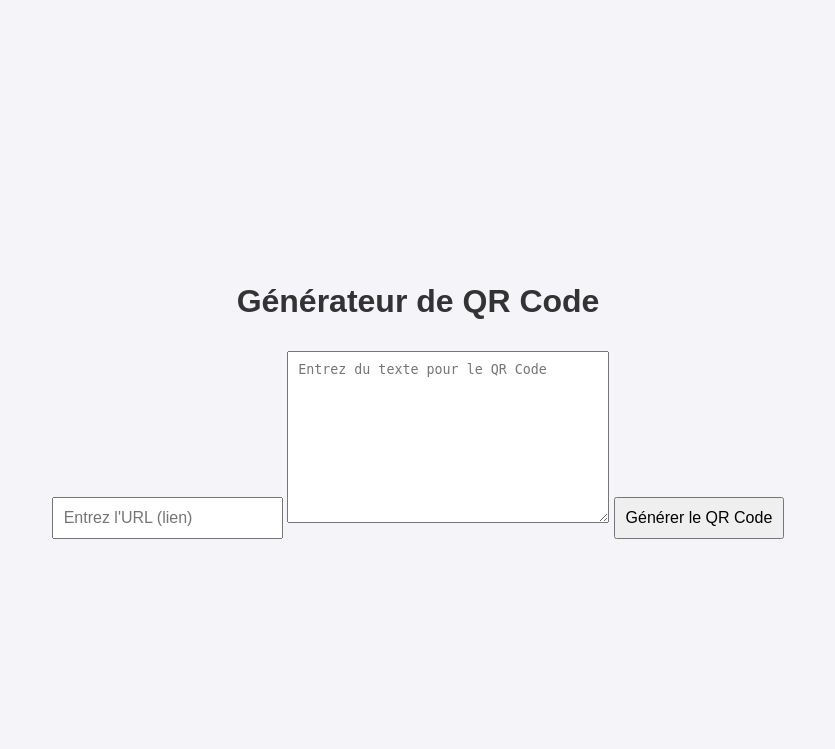
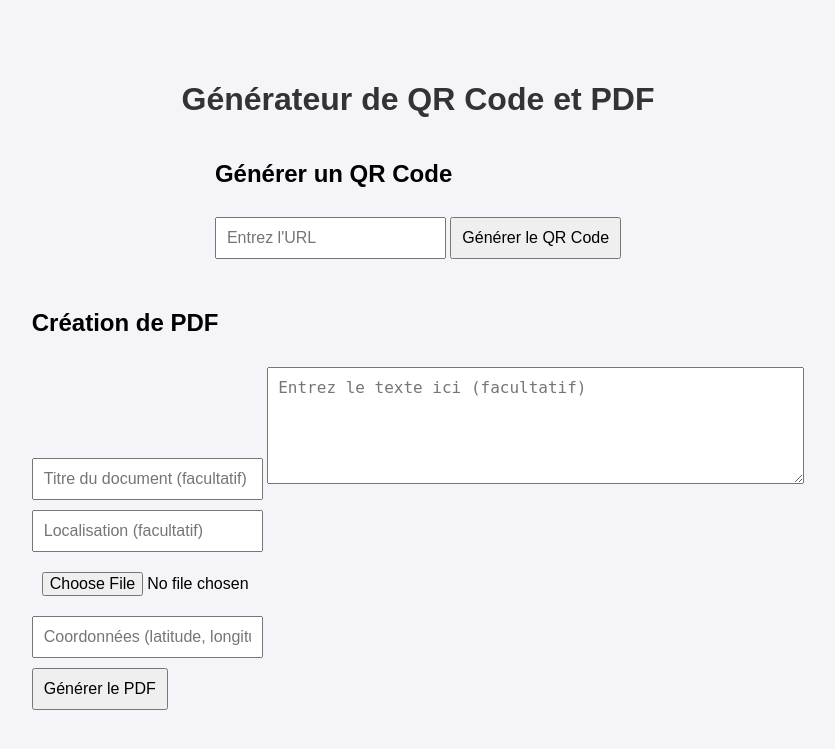
Before and after one commit to RomainSyper/QR_Code_Generator, a Flask app: page / in a window 1280 px wide. Shown: the top 749 px of the page, without its empty margins (222-1057 px from the left). Run offline with Flask 3, Linux system fonts and the light colour scheme.

Commit message:
Rebuild all

```diff
--- a/app.py
+++ b/app.py
@@ -1,66 +1,134 @@
-from flask import Flask, render_template, request, send_from_directory
+from flask import Flask, render_template, request, send_from_directory, redirect, url_for
 import qrcode
+from fpdf import FPDF
 import os
-from fpdf import FPDF
+import uuid
+import googlemaps
+import requests
+from werkzeug.utils import secure_filename
 
+# Configuration de Flask
 app = Flask(__name__)
 
-# Crée un dossier static si nécessaire
-if not os.path.exists('static'):
-    os.makedirs('static')
+# Dossier temporaire pour stocker les fichiers générés
+UPLOAD_FOLDER = 'static/uploads'
+if not os.path.exists(UPLOAD_FOLDER):
+    os.makedirs(UPLOAD_FOLDER)
 
-@app.route('/', methods=['GET', 'POST'])
+app.config['UPLOAD_FOLDER'] = UPLOAD_FOLDER
+app.config['ALLOWED_EXTENSIONS'] = {'png', 'jpg', 'jpeg', 'gif'}
+
+# Google Maps API key (assure-toi de la configurer dans ton projet Google Cloud)
+GMAPS_API_KEY = 'VOTRE_API_KEY_GOOGLE_MAPS'
+gmaps = googlemaps.Client(key=GMAPS_API_KEY)
+
+# Fonction pour vérifier l'extension des fichiers téléchargés (pour images)
+def allowed_file(filename):
+    return '.' in filename and filename.rsplit('.', 1)[1].lower() in app.config['ALLOWED_EXTENSIONS']
+
+# Route principale
+@app.route('/')
 def index():
-    error = None
-    qr_code_path = None  # Pour stocker le chemin du QR Code généré
-    pdf_path = None  # Pour stocker le chemin du PDF généré
-    if request.method == 'POST':
-        url = request.form.get('url')  # Récupère l'URL (si c'est un lien)
-        text = request.form.get('text')  # Récupère le texte (si c'est du texte)
+    return render_template('index.html')
 
-        if url:  # Si une URL a bien été soumise
-            try:
-                # Créer le QR code pour l'URL
-                qr = qrcode.make(url)
-                qr_code_filename = 'qrcode_url.png'
-                qr_path = os.path.join('static', qr_code_filename)
-                qr.save(qr_path)
+# Route pour générer le QR code à partir d'une URL
+@app.route('/generate_qr', methods=['POST'])
+def generate_qr():
+    url = request.form.get('url')
+    if url:
+        # Créer le QR code pour l'URL
+        qr = qrcode.make(url)
+        qr_code_filename = f"{uuid.uuid4().hex}.png"
+        qr_path = os.path.join(app.config['UPLOAD_FOLDER'], qr_code_filename)
+        qr.save(qr_path)
 
-                # Le chemin du QR code sera utilisé pour l'affichage et le téléchargement
-                qr_code_path = qr_code_filename
-            except Exception as e:
-                error = f"Erreur lors de la génération du QR code pour l'URL : {e}"
-        elif text:  # Si du texte a été soumis
-            try:
-                # Créer le QR code pour le texte
-                qr = qrcode.make(text)
-                qr_code_filename = 'qrcode_text.png'
-                qr_path = os.path.join('static', qr_code_filename)
-                qr.save(qr_path)
+        return render_template('result.html', qr_code=qr_code_filename)
+    else:
+        return "L'URL ne peut pas être vide."
 
-                # Créer un PDF avec le texte
-                pdf = FPDF()
-                pdf.add_page()
-                pdf.set_font("Arial", size=12)
-                pdf.multi_cell(0, 10, text)
-                pdf_filename = 'texte.pdf'
-                pdf_path = os.path.join('static', pdf_filename)
-                pdf.output(pdf_path)
+# Route pour la création du PDF avec texte, photo, localisation et Google Map
+@app.route('/generate_pdf', methods=['POST'])
+def generate_pdf():
+    title = request.form.get('title')
+    text = request.form.get('text')
+    location = request.form.get('location')
+    photo = request.files.get('photo')
+    map_location = request.form.get('map_location')  # Ce sera un point (latitude, longitude)
 
-                # Le chemin du QR code et du PDF sera utilisé pour l'affichage et le téléchargement
-                qr_code_path = qr_code_filename
-                pdf_path = pdf_filename
-            except Exception as e:
-                error = f"Erreur lors de la génération du QR code ou du PDF : {e}"
-        else:
-            error = "Veuillez entrer soit un lien, soit un texte."
+    # Créer le PDF
+    pdf = FPDF()
+    pdf.add_page()
+    pdf.set_font("Arial", size=12)
 
-    return render_template('index.html', error=error, qr_code=qr_code_path, pdf_file=pdf_path)
+    # Ajouter le titre du document
+    if title:
+        pdf.set_font("Arial", 'B', 16)
+        pdf.cell(200, 10, title, ln=True, align='C')
 
+    # Ajouter le texte
+    if text:
+        pdf.set_font("Arial", size=12)
+        pdf.multi_cell(0, 10, text)
+
+    # Ajouter la localisation (si fournie)
+    if location:
+        pdf.ln(10)
+        pdf.set_font("Arial", 'I', 12)
+        pdf.cell(200, 10, f"Localisation : {location}", ln=True)
+
+    # Ajouter l'image (si une photo est fournie)
+    if photo and allowed_file(photo.filename):
+        filename = secure_filename(photo.filename)
+        filepath = os.path.join(app.config['UPLOAD_FOLDER'], filename)
+        photo.save(filepath)
+        pdf.ln(10)
+        pdf.image(filepath, x=10, y=pdf.get_y(), w=100)  # Ajuster selon la taille de l'image
+
+    # Ajouter une image de Google Maps pour la localisation (si fournie)
+    if map_location:
+        lat, lng = map_location.split(",")
+        map_url = f"https://maps.googleapis.com/maps/api/staticmap?center={lat},{lng}&zoom=14&size=400x400&markers={lat},{lng}&key={GMAPS_API_KEY}"
+        map_image_filename = f"{uuid.uuid4().hex}.png"
+        map_image_path = os.path.join(app.config['UPLOAD_FOLDER'], map_image_filename)
+
+        # Télécharger l'image de la carte
+        map_response = requests.get(map_url)
+        with open(map_image_path, 'wb') as f:
+            f.write(map_response.content)
+
+        pdf.ln(10)
+        pdf.image(map_image_path, x=10, y=pdf.get_y(), w=100)  # Ajuster selon la taille de l'image
+
+    # Enregistrer le PDF dans un fichier temporaire
+    pdf_filename = f"{uuid.uuid4().hex}.pdf"
+    pdf_output_path = os.path.join(app.config['UPLOAD_FOLDER'], pdf_filename)
+    pdf.output(pdf_output_path)
+
+    # Supprimer les fichiers après utilisation
+    if photo and allowed_file(photo.filename):
+        os.remove(filepath)
+
+    if map_location:
+        os.remove(map_image_path)
+
+    return render_template('result.html', pdf_filename=pdf_filename)
+
+# Route pour télécharger un fichier (PDF ou image)
 @app.route('/download/<filename>')
 def download(filename):
-    # Le fichier sera envoyé depuis le répertoire 'static'
-    return send_from_directory('static', filename, as_attachment=True)
+    return send_from_directory(app.config['UPLOAD_FOLDER'], filename, as_attachment=True)
+
+# Suppression des fichiers après téléchargement
+@app.after_request
+def after_request(response):
+    try:
+        if request.endpoint == 'download':
+            filename = request.view_args['filename']
+            filepath = os.path.join(app.config['UPLOAD_FOLDER'], filename)
+            os.remove(filepath)
+    except Exception as e:
+        print(f"Erreur lors de la suppression du fichier: {e}")
+    return response
 
 if __name__ == "__main__":
-    app.run(debug=True, host="0.0.0.0", port=10000)
+    app.run(debug=True)
--- a/requirements.txt
+++ b/requirements.txt
@@ -1,9 +1,13 @@
 altgraph==0.17.4
 blinker==1.9.0
+certifi==2025.1.31
+charset-normalizer==3.4.1
 click==8.1.8
 Flask==3.1.0
 fpdf==1.7.2
+googlemaps==4.10.0
 gunicorn==23.0.0
+idna==3.10
 itsdangerous==2.2.0
 Jinja2==3.1.6
 macholib==1.16.3
@@ -13,5 +17,7 @@ pillow==11.1.0
 pyinstaller==6.12.0
 pyinstaller-hooks-contrib==2025.2
 qrcode==8.1
+requests==2.32.3
 setuptools==78.1.0
+urllib3==2.3.0
 Werkzeug==3.1.3
--- a/templates/index.html
+++ b/templates/index.html
@@ -3,7 +3,7 @@
 <head>
     <meta charset="UTF-8">
     <meta name="viewport" content="width=device-width, initial-scale=1.0">
-    <title>Générateur de QR Code</title>
+    <title>Générateur de QR Code et PDF</title>
     <style>
         body {
             font-family: Arial, sans-serif;
@@ -18,69 +18,45 @@
         h1 {
             color: #333;
         }
-        input, button {
+        input, textarea, button {
             padding: 10px;
             font-size: 1rem;
             margin-top: 10px;
         }
-        .error {
-            color: red;
-            margin-top: 10px;
-        }
-        .qr-code {
-            margin-top: 20px;
-        }
-        .download-btn {
-            margin-top: 10px;
-            padding: 10px 20px;
-            font-size: 1rem;
-            background-color: #4CAF50;
-            color: white;
-            border: none;
-            cursor: pointer;
-        }
-        .download-btn:hover {
-            background-color: #45a049;
-        }
-        textarea {
-            width: 300px;
-            height: 150px;
-            margin-top: 10px;
-            padding: 10px;
-            resize: vertical;
+        .section {
+            margin-bottom: 30px;
         }
     </style>
 </head>
 <body>
 
-    <h1>Générateur de QR Code</h1>
+    <h1>Générateur de QR Code et PDF</h1>
 
-    <form action="/" method="POST">
-        <input type="text" name="url" placeholder="Entrez l'URL (lien)" />
-        <textarea name="text" placeholder="Entrez du texte pour le QR Code"></textarea>
-        <button type="submit">Générer le QR Code</button>
-    </form>
+    <!-- Onglet Lien -->
+    <div class="section">
+        <h2>Générer un QR Code</h2>
+        <form action="/generate_qr" method="POST">
+            <input type="text" name="url" placeholder="Entrez l'URL" required>
+            <button type="submit">Générer le QR Code</button>
+        </form>
+    </div>
 
-    {% if error %}
-        <div class="error">{{ error }}</div>
-    {% endif %}
-
-    {% if qr_code %}
-        <div class="qr-code">
-            <img src="{{ url_for('static', filename=qr_code) }}" alt="QR Code">
-            <a href="{{ url_for('download', filename=qr_code) }}">
-                <button class="download-btn">Télécharger le QR Code</button>
-            </a>
-        </div>
-    {% endif %}
-
-    {% if pdf_file %}
-        <div class="qr-code">
-            <a href="{{ url_for('download', filename=pdf_file) }}">
-                <button class="download-btn">Télécharger le PDF</button>
-            </a>
-        </div>
-    {% endif %}
+    <!-- Onglet Création -->
+    <div class="section">
+        <h2>Création de PDF</h2>
+        <form action="/generate_pdf" method="POST" enctype="multipart/form-data">
+            <input type="text" name="title" placeholder="Titre du document (facultatif)">
+            <textarea name="text" placeholder="Entrez le texte ici (facultatif)" rows="5" cols="50"></textarea>
+            <br>
+            <input type="text" name="location" placeholder="Localisation (facultatif)">
+            <br>
+            <input type="file" name="photo" accept="image/*">
+            <br>
+            <input type="text" name="map_location" placeholder="Coordonnées (latitude, longitude)">
+            <br>
+            <button type="submit">Générer le PDF</button>
+        </form>
+    </div>
 
 </body>
 </html>
```
Also changed, not shown: templates/result.html (added, +69 -0 lines).
